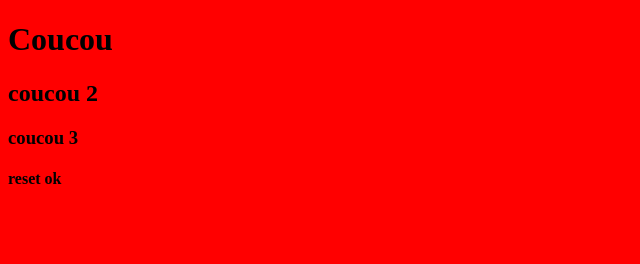
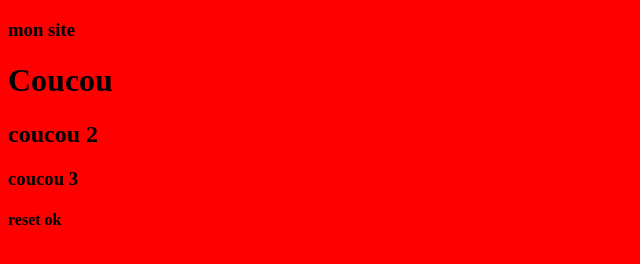
Before and after one commit to fannyrsd/hetic-p2021-g1, a plain HTML site: page index.html in a window 1280 px wide. Shown: the whole page, without its empty margins (0-640 px from the left). Drawn offline with Linux system fonts and the light colour scheme.

Commit message:
add header

```diff
--- a/index.html
+++ b/index.html
@@ -8,6 +8,9 @@
     <title>Git</title>
 </head>
 <body>
+    <header>
+        <h3>mon site</h3>
+    </header>
     <h1>Coucou</h1>
     <h2>coucou 2</h2>
 
```
